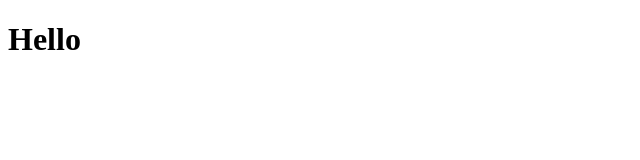
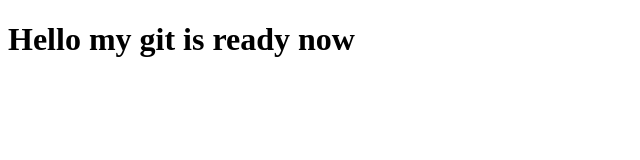
Before and after one commit to Aarbaz/Test, a plain HTML site: page index.html in a window 1280 px wide. Shown: the whole page, without its empty margins (0-640 px from the left). Drawn offline with Linux system fonts and the light colour scheme.

Commit message:
Update index.html
git is ready now

```diff
--- a/index.html
+++ b/index.html
@@ -4,9 +4,9 @@
     <meta charset="UTF-8">
     <meta http-equiv="X-UA-Compatible" content="IE=edge">
     <meta name="viewport" content="width=device-width, initial-scale=1.0">
-    <title>Document</title>
+    <title>First </title>
 </head>
 <body>
-    <h1>Hello</h1>
+    <h1>Hello my git is ready now</h1>
 </body>
 </html>
```
